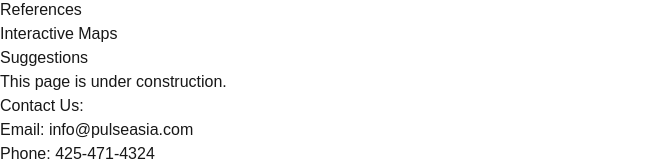
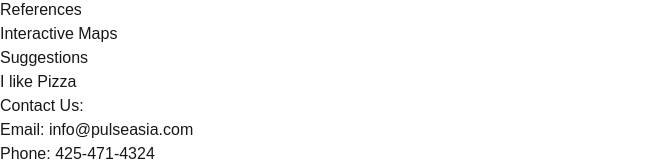
Before and after one commit to emilymtu2-max/Webmaster-Resource-Hub-Website, a Next.js app: page /form-suggestions-page in a window 1280 px wide. Shown: the part 122-283 px from the top of the page, without its empty margins (0-671 px from the left). Built offline with nearby package versions, Linux system fonts and the light colour scheme.

Commit message:
Example for Peiying

```diff
--- a/app/form-suggestions-page/page.tsx
+++ b/app/form-suggestions-page/page.tsx
@@ -4,7 +4,7 @@
       <div className="content-title">
         <h1>Suggestions</h1>
       </div>
-      <p>This page is under construction.</p>
+      <p> I like Pizza </p>
     </main>
   );
 }
```
